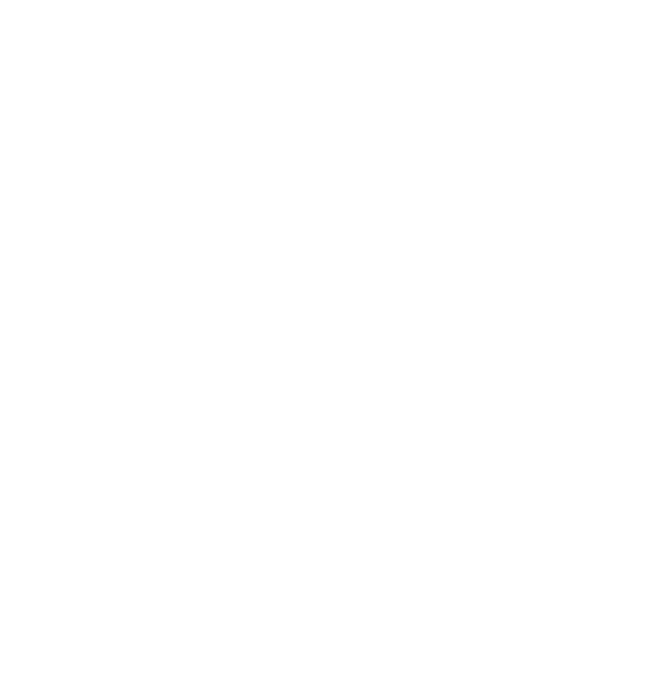
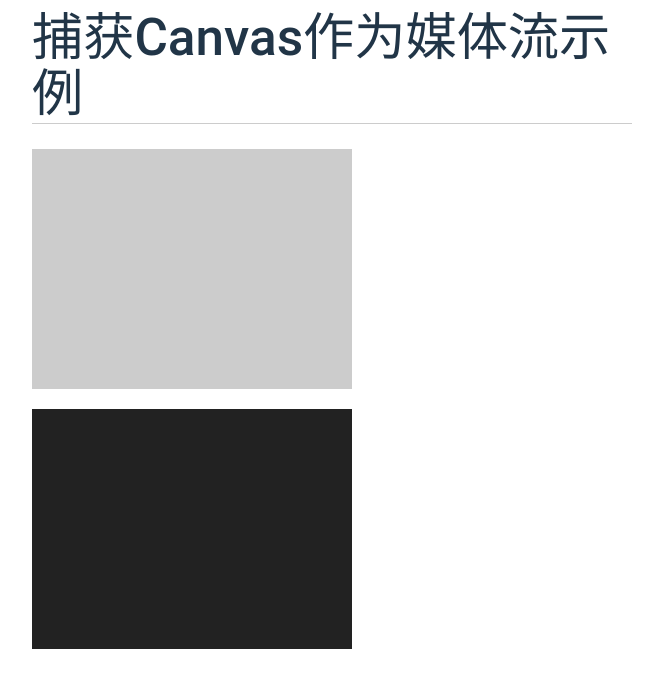
Before and after one commit to TryImpossible/webrtc-diy, a React (Vite) app in the folder webrtc-react/: page /capture-canvas in a window 1280 px wide. Before the commit this address had no page. Shown: the top 688 px of the page, without its empty margins (308-971 px from the left). Built offline with nearby package versions, Linux system fonts and the light colour scheme.

Commit message:
feat(webrtc-react): 媒体流与轨道-捕获Canvas媒体流

```diff
--- a/webrtc-react/src/App.jsx
+++ b/webrtc-react/src/App.jsx
@@ -13,6 +13,7 @@
 import MediaSettings from './media-settings/MediaSettings';
 import MediaStreamAPI from './MediaStreamAPI';
 import CaptureVideo from './CaptureVideo';
+import CaptureCanvas from './CaptureCanvas';
 
 function App() {
   return (
@@ -30,6 +31,7 @@
         <Route path="/media-settings" Component={MediaSettings} exact />
         <Route path="/media-stream-api" Component={MediaStreamAPI} exact />
         <Route path="/capture-video" Component={CaptureVideo} exact />
+        <Route path="/capture-canvas" Component={CaptureCanvas} exact />
       </Routes>
     </Router>
   );
--- /dev/null
+++ b/webrtc-react/src/CaptureCanvas.jsx
@@ -0,0 +1,107 @@
+import { useEffect, useRef } from 'react';
+import './styles/css/capture-canvas.scss';
+
+/**
+ * 捕获Canvas作为媒体流示例
+ * @returns
+ */
+function CaptureCanvas() {
+  // 画布2d内容
+  const canvasRef = useRef(null);
+  // 视频对象
+  const videoRef = useRef(null);
+  // MediaStream对象
+  const streamRef = useRef(null);
+  // 画布2d内容
+  const contextRef = useRef(null);
+
+  useEffect(() => {
+    // 开始捕获Canvas
+    const startCaptureCanvas = async () => {
+      streamRef.current = canvasRef.current.captureStream(30); // 30fps 更流畅
+      // 将视频对象的源指定为stream
+      videoRef.current.srcObject = streamRef.current;
+    };
+
+    // 画线
+    const drawLine = () => {
+      const canvas = canvasRef.current;
+      // 获取Canvas的2d内容
+      contextRef.current = canvas.getContext('2d');
+      const context = contextRef.current;
+
+      // 填充颜色
+      context.fillStyle = '#CCC';
+
+      // 绘制Canvas背景
+      // context.fillRect(0, 0, canvas.width, canvas.height);
+
+      context.lineWidth = 1;
+      // 画笔颜色
+      context.strokeStyle = '#FF0000';
+
+      // 监听画板鼠标按下事件，开始绘画
+      canvas.addEventListener('mousedown', startAction);
+      // 监听画板鼠标抬起事件，结束绘画
+      canvas.addEventListener('mouseup', endAction);
+    };
+
+    // 鼠标按下事件
+    const startAction = (event) => {
+      const context = contextRef.current;
+
+      // 绘制Canvas背景
+      const canvas = canvasRef.current;
+      context.fillRect(0, 0, canvas.width, canvas.height);
+
+      // 开始新的路径
+      context.beginPath();
+      // 将画笔移动到指定坐标，类似起点
+      context.moveTo(event.offsetX, event.offsetY);
+      // 开始绘制
+      context.stroke();
+      // 监听鼠标移动事件
+      canvasRef.current.addEventListener('mousemove', moveAction);
+    };
+
+    // 鼠标移动事件
+    const moveAction = (event) => {
+      const context = contextRef.current;
+      // 将画笔移动到结束坐标，类似终点
+      context.lineTo(event.offsetX, event.offsetY);
+      // 开始绘制
+      context.stroke();
+    };
+
+    // 鼠标抬起事件
+    const endAction = () => {
+      // 移除鼠标移动事件
+      canvasRef.current.removeEventListener('mousemove', moveAction);
+    };
+
+    startCaptureCanvas();
+    drawLine();
+  }, []);
+
+  return (
+    <div className="container">
+      <h1>
+        <span>捕获Canvas作为媒体流示例</span>
+      </h1>
+      <div>
+        {/* 画布Canvasp容器 */}
+        <div className="small-canvas">
+          {/* Canvas不设置样式 */}
+          <canvas ref={canvasRef} width="320" height="240"></canvas>
+        </div>
+        <video
+          className="small-video"
+          ref={videoRef}
+          playsInline
+          autoPlay></video>
+      </div>
+    </div>
+  );
+}
+
+export default CaptureCanvas;
--- a/webrtc-react/src/MediaStreamAPI.jsx
+++ b/webrtc-react/src/MediaStreamAPI.jsx
@@ -43,7 +43,7 @@
   // 删除音频轨道
   const btnRemoveAudioTrack = () => {
     console.log('removeAudioTrack()');
-    streamRef.current.removeTrack(streamRef.current.getAudioTracks()[0].id);
+    streamRef.current.removeTrack(streamRef.current.getAudioTracks()[0]);
   };
   // 获取视频轨道列表
   const btnGetVideoTracks = () => {
--- a/webrtc-react/src/Samples.jsx
+++ b/webrtc-react/src/Samples.jsx
@@ -16,7 +16,8 @@
       { title: '设备枚举', path: '/device-select' },
       { title: '设置综合示例', path: '/media-settings' },
       { title: 'MediaStreamAPI测试', path: '/media-stream-api' },
-      { title: '捕获Video作为媒体流', path: '/capture-video' },
+      { title: '捕获Video媒体流', path: '/capture-video' },
+      { title: '捕获Canvas媒体流', path: '/capture-canvas' },
     ],
     [],
   );
--- /dev/null
+++ b/webrtc-react/src/styles/css/capture-canvas.scss
@@ -0,0 +1,16 @@
+// 小视频样式
+.small-video {
+  background: #222;
+  margin: 20px 0 0 0;
+  width: 320px;
+  height: 240px;
+}
+// 小画布样式
+.small-canvas {
+  background-color: #ccc;
+  width: 320px;
+  height: 240px;
+  border-color: #ccc;
+  border-width: 1px;
+  border-style: solid;
+}
```
